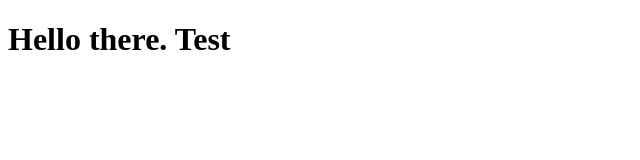
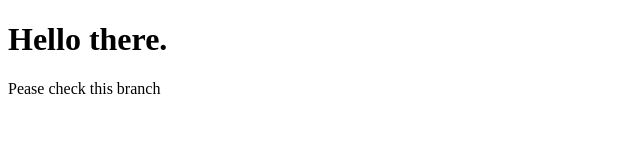
Before and after one commit to MaikBerdelmann/session-notebook, a plain HTML site: page index.html in a window 1280 px wide. Shown: the whole page, without its empty margins (0-640 px from the left). Drawn offline with Linux system fonts and the light colour scheme.

Commit message:
add h1 and p

```diff
--- a/index.html
+++ b/index.html
@@ -6,6 +6,7 @@
     <title>Document</title>
 </head>
 <body>
-    <h1>Hello there. Test</h1>
+    <h1>Hello there.</h1>
+    <p>Pease check this branch</p>
 </body>
 </html>
```
